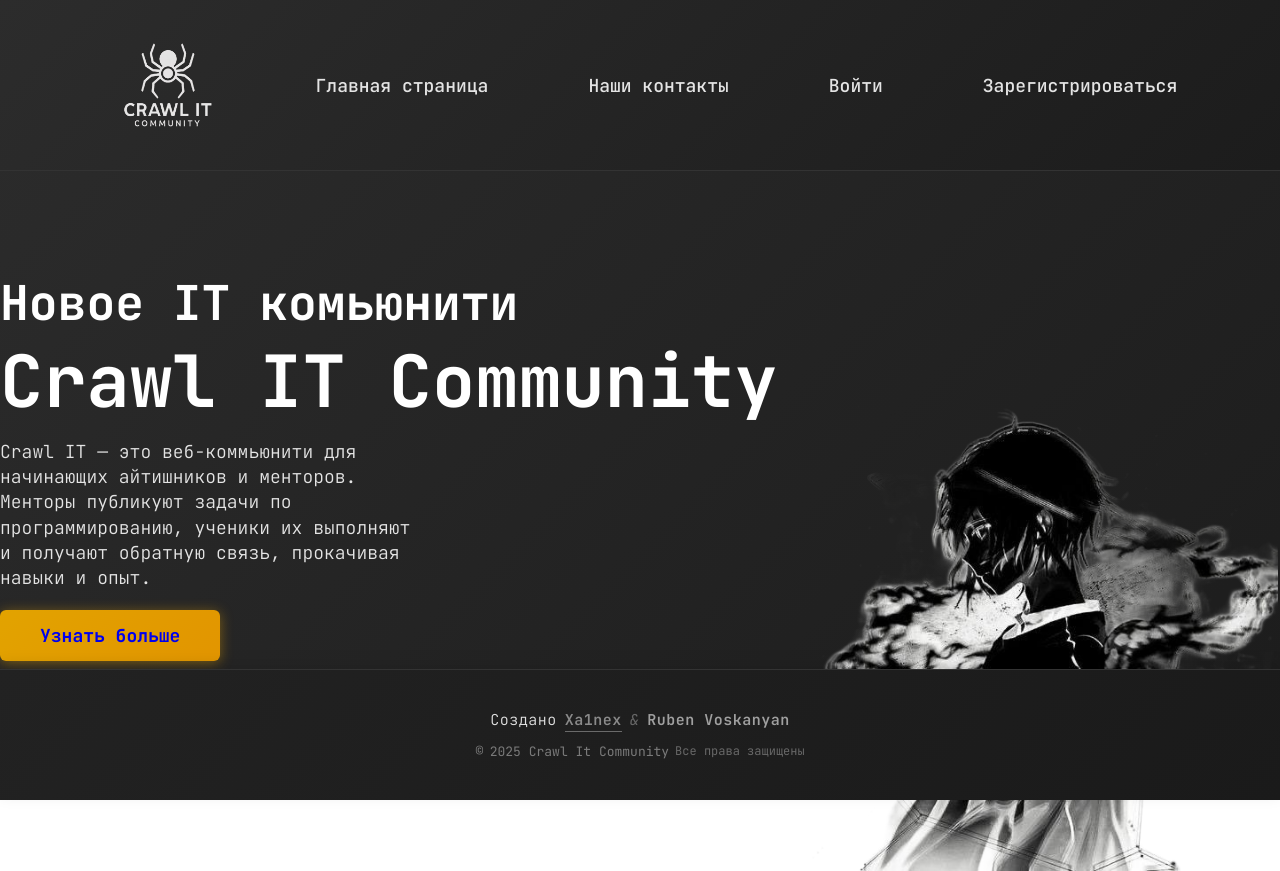
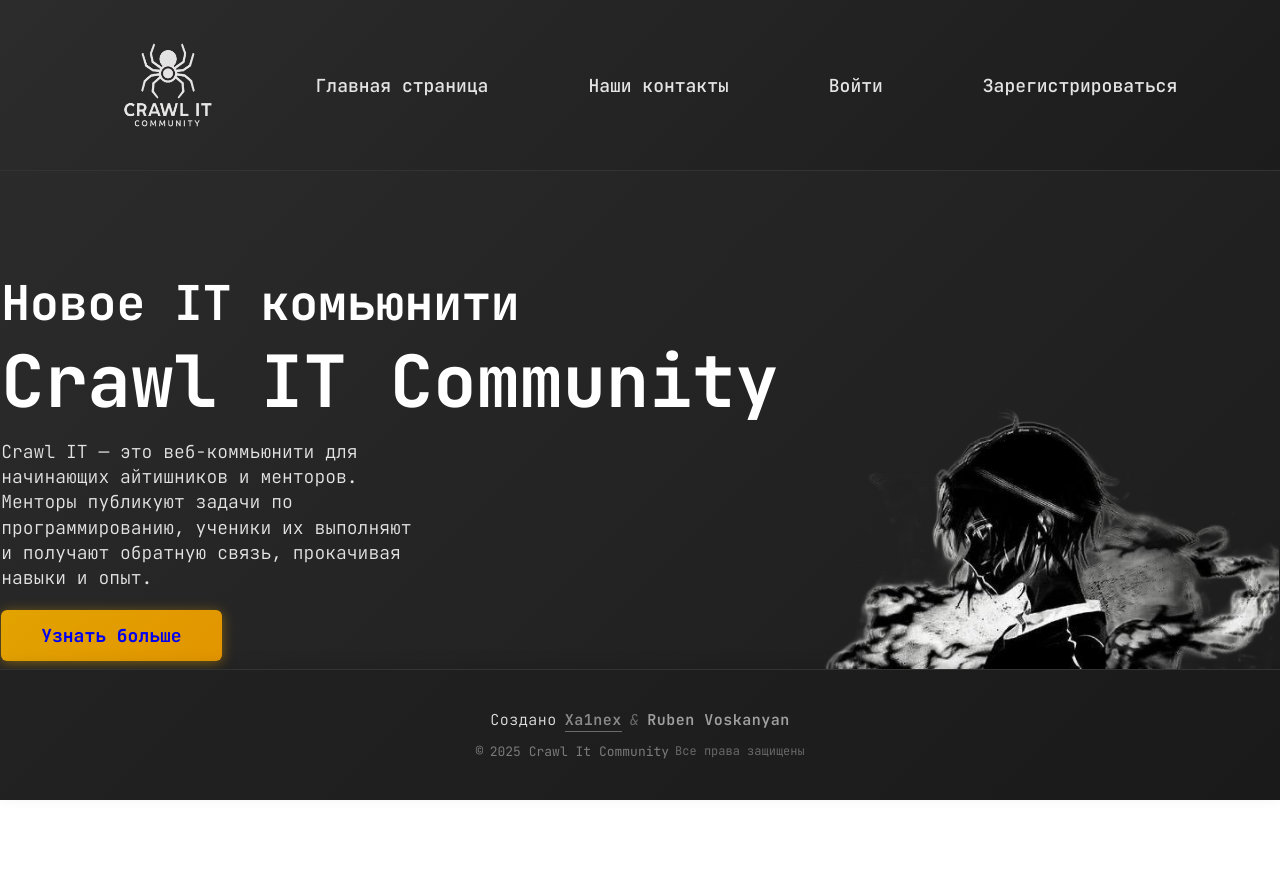
Before and after one commit to Hikoro822/Crawl-It, a Vue app: page / in a window 1280 px wide. After the commit the page ends 800 px from the top, so only its background shows below. Built offline with nearby package versions, Linux system fonts and the light colour scheme; a web font is replaced by a local one.

Commit message:
feat: добавление стилей для main в layout

```diff
--- a/src/layouts/Layout.vue
+++ b/src/layouts/Layout.vue
@@ -5,19 +5,27 @@ import AppFooter from '@/components/AppFooter.vue';
 
 <template>
   <div class="layout">
-    <AppHeader />
+    <AppHeader/>
     <main class="layout__main">
-      <slot /> <!-- Сюда вставляется Home -->
+      <slot/>
     </main>
-    <AppFooter />
+    <AppFooter/>
   </div>
 </template>
 
 <style scoped lang="scss">
 .layout {
-  min-height: 100vh;
+  height: 100vh;
   display: flex;
   flex-direction: column;
   background: linear-gradient(135deg, #2C2C2C, #1C1C1C);
+  overflow: hidden;
+
+  &__main {
+    height: calc(100% - 300px);
+    display: flex;
+    justify-content: center;
+    align-items: center;
+  }
 }
 </style>
```
